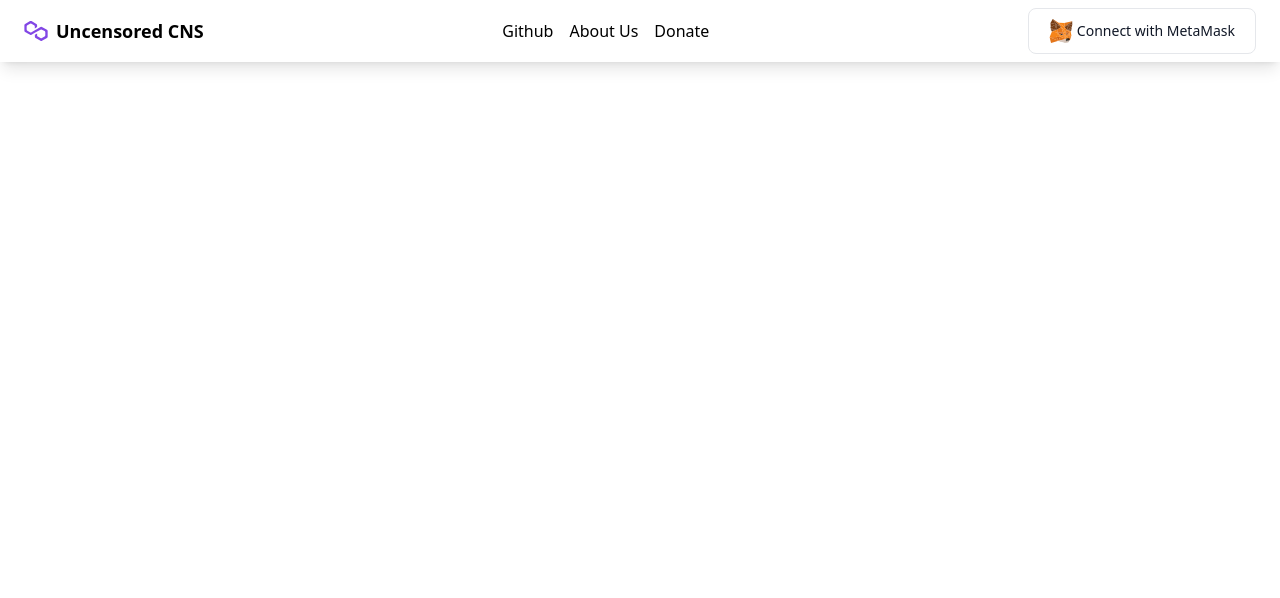
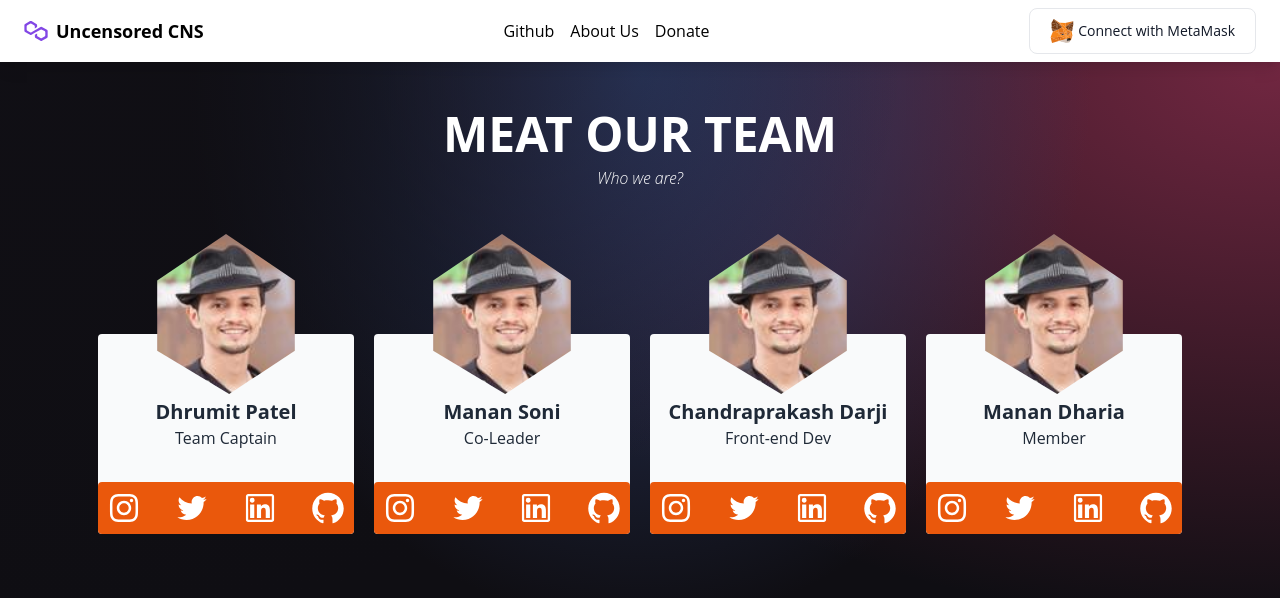
Before and after one commit to manandharia07/uncensored_CNS, a React (Create React App) app: page / in a window 1280 px wide. Shown: the top 598 px of the page. Built offline with nearby package versions, Linux system fonts and the light colour scheme.

Commit message:
About Us Section

```diff
--- a/src/App.js
+++ b/src/App.js
@@ -1,8 +1,10 @@
+import AboutUS from './Componets/About Us/AboutUS';
 import NavBar  from './Componets/NavBar/Navbar'
 function App() {
   return (
     <>
       <NavBar />
+      <AboutUS/>
     </>
   );
 }
--- a/src/Componets/About Us/AboutUS.jsx
+++ b/src/Componets/About Us/AboutUS.jsx
@@ -1,26 +1,54 @@
-import React from 'react'
-
+import React from "react";
+import { profilePic } from "../../assests/indexImg";
+import teamData from "./../../handle/teamData";
+import {
+  AiOutlineInstagram,
+  AiOutlineGithub,
+  AiOutlineLinkedin,
+  AiOutlineTwitter,
+} from "react-icons/ai";
 const AboutUS = () => {
   return (
-   <section className='min-h-screen'>
-       <h2>Our Team</h2>
-       <p>Who we are?</p>
-       <div>
-           <div className="card">
-               <img src="" alt="" />
-               <h3>Name</h3>
-               <p>Tag Line</p>
-               <p>Description</p>
-               <div className="social">
-                   <img src="" alt="" />
-                   <img src="" alt="" />
-                   <img src="" alt="" />
-                   <img src="" alt="" />
-               </div>
-           </div>
-       </div>
-   </section>
-  )
-}
+    <section className="min-h-screen text-white  gradient-bg-welcome flex flex-col items-center">
+      <h2 className="py-2 text-5xl uppercase font-bold mt-10">Meat Our Team</h2>
+      <p className="font-light italic ">Who we are?</p>
+      <div className="flex gap-x-5 gap-y-28 mt-36 flex-wrap justify-center">
+        {teamData.map((memData, i) => (
+          <div
+            className="bg-gray-50 relative text-gray-800 rounded text-center min-w-[13rem] flex flex-col items-center pt-16"
+            key={memData.social.github + i}
+          >
+            <div
+              className="w-40 absolute -top-1/2"
+              style={{
+                clipPath:
+                  "polygon(50% 0%, 93% 29%, 93% 73%, 52% 100%, 7% 73%, 7% 29%)",
+              }}
+            >
+              <img src={profilePic} alt="" className="object-cover w-40 " />
+            </div>
+            <h3 className="font-bold text-xl ">{memData.name}</h3>
+            <p>{memData.role}</p>
+            <p>{memData.data}</p>
+            <div className="flex w-full gap-4 bg-orange-600 text-white text-4xl mt-8 rounded">
+              <a href={memData.social.insta} className="p-2">
+                <AiOutlineInstagram  />
+              </a>
+              <a href={memData.social.twitter} className="p-2">
+                <AiOutlineTwitter  />
+              </a>
+              <a href={memData.social.linkedIn} className="p-2">
+                <AiOutlineLinkedin  />
+              </a>
+              <a href={memData.social.github} className="p-2">
+                <AiOutlineGithub  />
+              </a>
+            </div>
+          </div>
+        ))}
+      </div>
+    </section>
+  );
+};
 
-export default AboutUS
+export default AboutUS;
--- a/src/Componets/NavBar/Navbar.jsx
+++ b/src/Componets/NavBar/Navbar.jsx
@@ -1,5 +1,7 @@
 import React, { useState } from "react";
 import { metaMaskSvg, polygonSvg } from "../../assests/indexImg";
+
+
 const Navbar = () => {
   const [isMenuOpend, setisMenuOpend] = useState(false);
   const navOptions = ["Github", "About Us", "Donate"];
--- a/src/Handlers/ConnectMetamask.js
+++ /dev/null
@@ -1,12 +0,0 @@
-const ethereumButton = document.querySelector('.enableEthereumButton');
-const showAccount = document.querySelector('.showAccount');
-
-ethereumButton.addEventListener('click', () => {
-  getAccount();
-});
-
-async function getAccount() {
-  const accounts = await ethereum.request({ method: 'eth_requestAccounts' });
-  const account = accounts[0];
-  showAccount.innerHTML = account;
-}
--- a/src/handle/teamData.js
+++ b/src/handle/teamData.js
@@ -23,7 +23,7 @@ const teamData = [
     },
     {
         name: "Chandraprakash Darji",
-        role: "ui",
+        role: "Front-end Dev",
         data: "",
         social: {
             insta: "https://instagram.com/chandraprakash_7852?igshid=YmMyMTA2M2Y=",
@@ -45,3 +45,5 @@ const teamData = [
     },
 
 ]
+
+export default teamData
--- a/src/index.css
+++ b/src/index.css
@@ -1,3 +1,27 @@
 @tailwind base;
 @tailwind components;
 @tailwind utilities;
+
+@import url("https://fonts.googleapis.com/css2?family=Open+Sans:wght@300;400;500;600;700&display=swap");
+
+body {
+    font-family: "Open Sans", sans-serif;
+    -webkit-font-smoothing: antialiased;
+    -moz-osx-font-smoothing: grayscale;
+}
+
+.gradient-bg-welcome {
+    background-color: #0f0e13;
+    background-image:
+        radial-gradient(at 0% 0%, hsla(253, 16%, 7%, 1) 0, transparent 50%),
+        radial-gradient(at 50% 0%, hsla(225, 39%, 30%, 1) 0, transparent 50%),
+        radial-gradient(at 100% 0%, hsla(339, 49%, 30%, 1) 0, transparent 50%);
+}
+
+.text-gradient {
+    background-color: #fff;
+    background-image: radial-gradient(at 4% 36%, hsla(0, 0%, 100%, 1) 0, transparent 53%), radial-gradient(at 100% 60%, rgb(0, 0, 0) 0, transparent 50%);
+    background-clip: text;
+    -webkit-background-clip: text;
+    -webkit-text-fill-color: transparent;
+}
--- a/src/index.js
+++ b/src/index.js
@@ -4,6 +4,8 @@ import App from './App'
 import './index.css'
 
 const root = ReactDOM.createRoot(document.getElementById('root'));
+
+
 root.render(
   <React.StrictMode>
     <App />
```
Also changed, not shown: package.json (+9 -1 lines), 1 other file (tests, documents, lock files or other folders).
